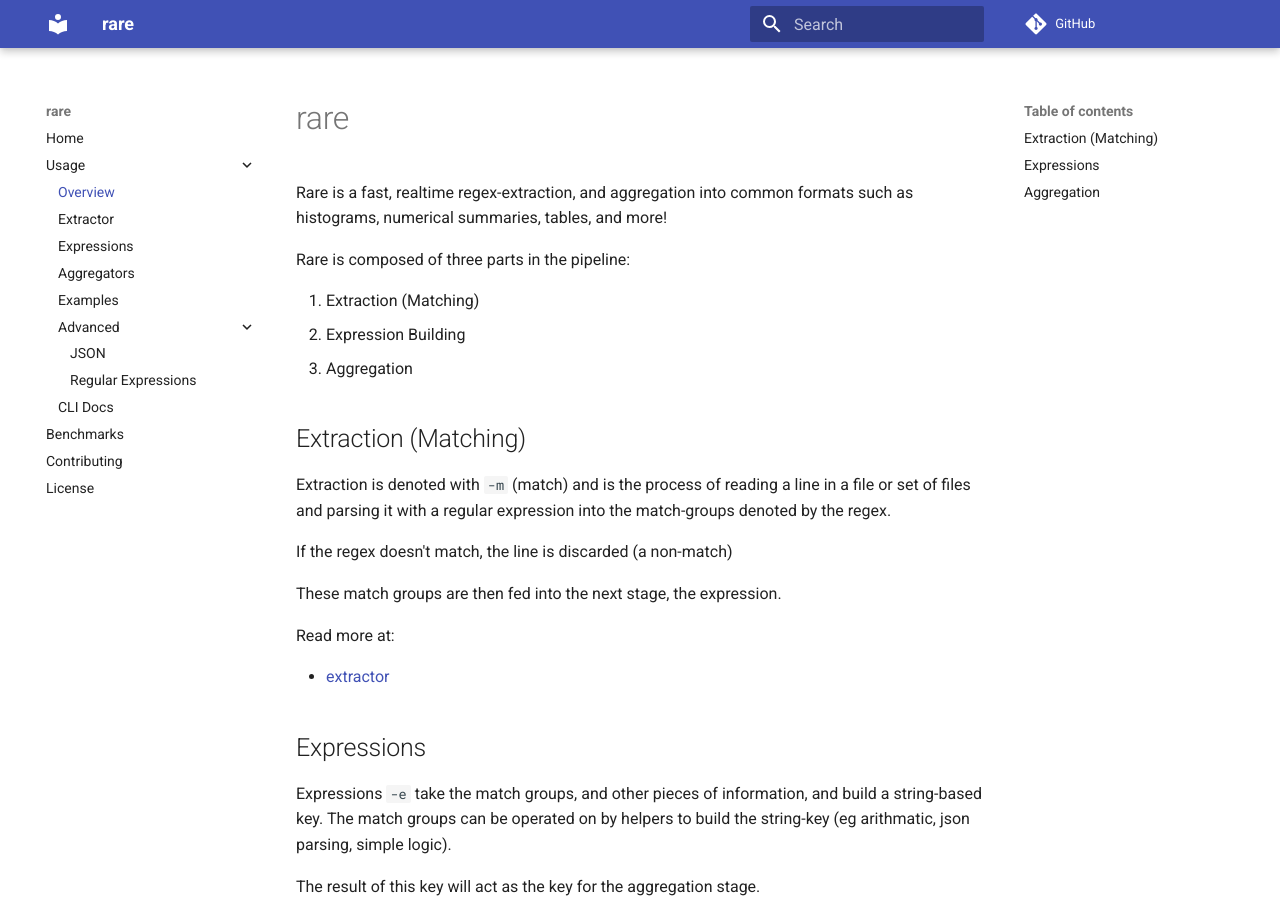
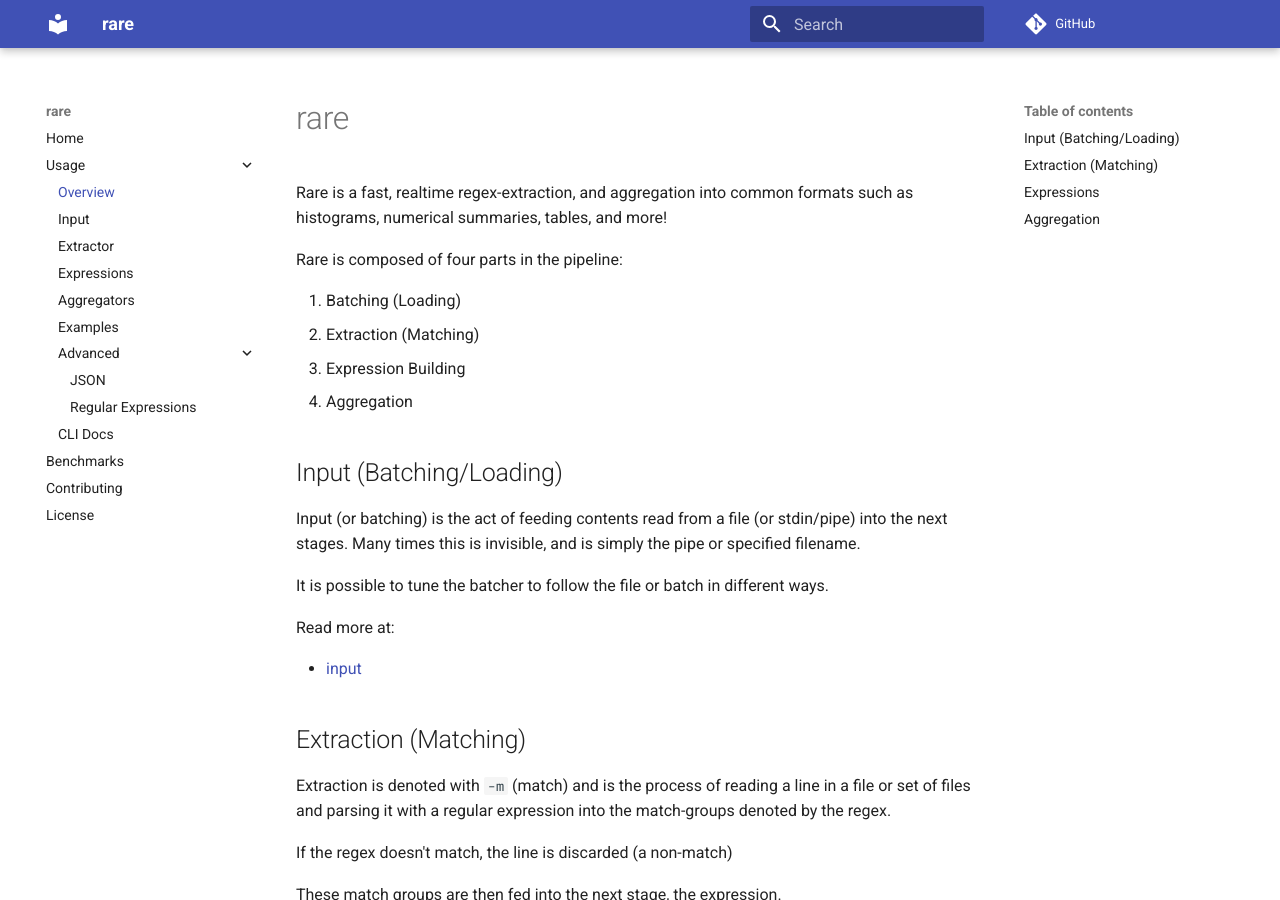
Before and after one commit to zix99/rare, an MkDocs documentation site: the page built from docs/usage/overview.md, in a window 1280 px wide and 900 px high. Built offline with MkDocs 1.6.1 and Material for MkDocs 9.7.7, drawn with Linux system fonts in a browser that asks for light colours; comment, search, counter and statistics services are not loaded.

Commit message:
Input docs

```diff
--- a/docs/usage/overview.md
+++ b/docs/usage/overview.md
@@ -3,11 +3,23 @@
 Rare is a fast, realtime regex-extraction, and aggregation into common formats
 such as histograms, numerical summaries, tables, and more!
 
-Rare is composed of three parts in the pipeline:
+Rare is composed of four parts in the pipeline:
 
-1. Extraction (Matching)
-2. Expression Building
-3. Aggregation
+1. Batching (Loading)
+2. Extraction (Matching)
+3. Expression Building
+4. Aggregation
+
+## Input (Batching/Loading)
+
+Input (or batching) is the act of feeding contents read from a file (or stdin/pipe) into
+the next stages.  Many times this is invisible, and is simply the pipe or specified filename.
+
+It is possible to tune the batcher to follow the file or batch in different ways.
+
+Read more at:
+
+* [input](input.md)
 
 ## Extraction (Matching)
 
--- a/mkdocs.yml
+++ b/mkdocs.yml
@@ -10,6 +10,7 @@ nav:
   - Home: index.md
   - Usage:
     - Overview: usage/overview.md
+    - Input: usage/input.md
     - Extractor: usage/extractor.md
     - Expressions: usage/expressions.md
     - Aggregators: usage/aggregators.md
```
Also changed, not shown: docs/cli-help.md (+26 -2 lines), docs/usage/extractor.md (+4 -0 lines), docs/usage/input.md (added, +96 -0 lines).
